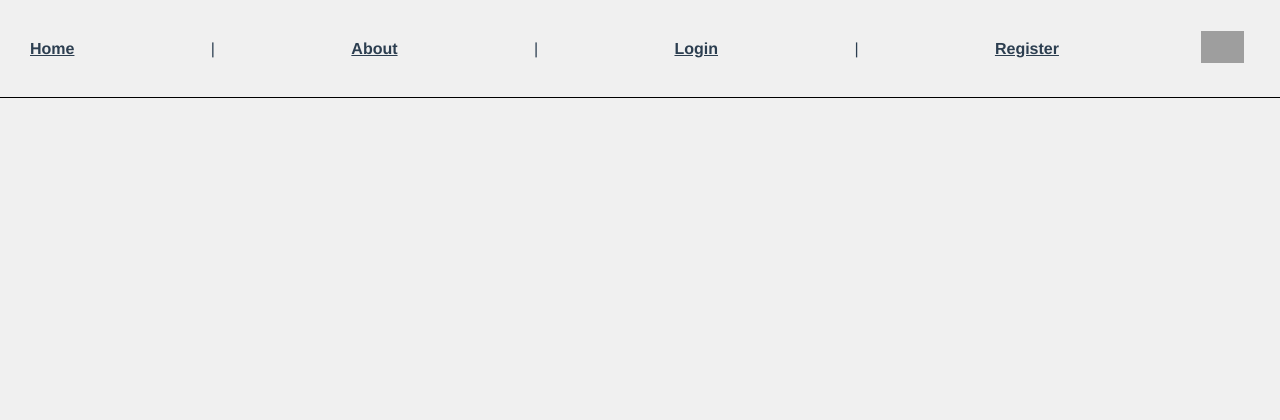
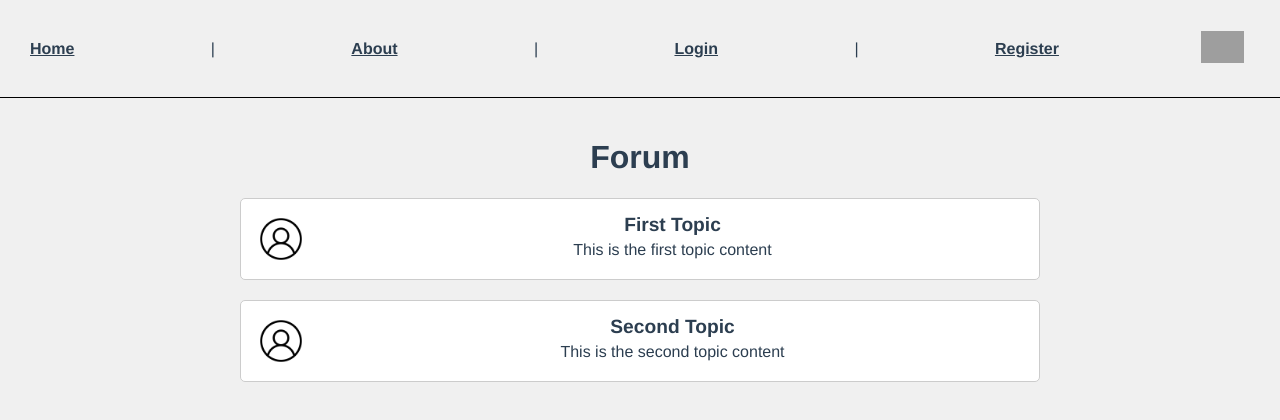
Before and after one commit to berkehanorhon/RRSS, a Vue app in the folder Frontend/rrss/: page /forum in a window 1280 px wide. Shown: the top 420 px of the page. Built offline with nearby package versions, Linux system fonts and the light colour scheme; grey boxes are pictures that could not be loaded.

Commit message:
messenger

```diff
--- /dev/null
+++ b/Frontend/rrss/src/components/MessageComponent.vue
@@ -0,0 +1,83 @@
+<template>
+  <div
+    class="message-wrapper"
+    :class="{ 'sent': sentByCurrentUser, 'received': !sentByCurrentUser }"
+  >
+    <div class="message">
+      <p>{{ message.content }}</p>
+      <span class="sender" v-if="!sentByCurrentUser">{{ message.sender }}</span>
+      <span class="date">{{ formattedDate }}</span>
+    </div>
+  </div>
+</template>
+
+<script>
+export default {
+  name: "MessageComponent",
+  props: {
+    message: Object,
+    currentUser: String,
+  },
+  computed: {
+    sentByCurrentUser() {
+      return this.message.sender === this.currentUser;
+    },
+    formattedDate() {
+      const date = new Date(this.message.sentDate);
+      return date.toLocaleString('en-GB', {
+        day: '2-digit',
+        month: '2-digit',
+        year: 'numeric',
+        hour: '2-digit',
+        minute: '2-digit',
+      });
+    }
+  }
+};
+</script>
+
+<style scoped>
+.message-wrapper {
+  display: flex;
+  margin-bottom: 10px;
+}
+
+.sent {
+  justify-content: flex-end;
+}
+
+.received {
+  justify-content: flex-start;
+}
+
+.message {
+  padding: 10px;
+  max-width: 70%;
+  word-wrap: break-word;
+  border-radius: 10px;
+  position: relative;
+}
+
+.sent .message {
+  background-color: #dcf8c6;
+  align-self: flex-end;
+}
+
+.received .message {
+  background-color: #e0e0e0;
+  align-self: flex-start;
+}
+
+.sender {
+  font-size: 0.8em;
+  color: #666;
+  margin-top: 5px;
+}
+
+.date {
+  font-size: 0.8em;
+  color: #999;
+  margin-top: 5px;
+  display: block;
+}
+</style>
--- /dev/null
+++ b/Frontend/rrss/src/components/TopicComponent.vue
@@ -0,0 +1,62 @@
+<template>
+    <div class="topic" @click="handleClick">
+      <img src="@/assets/profile_icon.png" alt="Forum Icon" class="topic-icon" />
+      <div class="topic-content">
+        <h2>{{ topic.title }}</h2>
+        <p>{{ topic.content }}</p>
+      </div>
+    </div>
+  </template>
+
+  <script>
+  export default {
+    name: 'TopicComponent',
+    props: {
+      topic: {
+        type: Object,
+        required: true
+      }
+    },
+    methods: {
+      handleClick() {
+        this.$emit('view-topic', this.topic);
+      }
+    }
+  };
+  </script>
+
+  <style scoped>
+  .topic {
+    display: flex;
+    align-items: flex-start;
+    padding: 15px;
+    border: 1px solid #ccc;
+    border-radius: 5px;
+    cursor: pointer;
+    transition: background-color 0.3s;
+    gap: 15px;
+    background-color: #fff;
+  }
+
+  .topic:hover {
+    background-color: #bebcbc;
+  }
+
+  .topic-icon {
+    width: 50px;
+    height: 50px;
+  }
+
+  .topic-content {
+    flex-grow: 1;
+  }
+
+  .topic h2 {
+    margin: 0;
+    font-size: 1.2em;
+  }
+
+  .topic p {
+    margin: 5px 0 0 0;
+  }
+  </style>
--- a/Frontend/rrss/src/router/index.js
+++ b/Frontend/rrss/src/router/index.js
@@ -3,6 +3,8 @@ import HomeView from '../views/HomeView.vue'
 import LoginView from '../views/LoginView.vue'
 import RegisterView from '../views/RegisterView.vue'
 import FromComponentTest from '@/views/FromComponentTest.vue'
+import MessageView from '@/views/MessageView.vue'
+import ForumView from '@/views/ForumView.vue';
 
 const routes = [
   {
@@ -37,6 +39,16 @@ const routes = [
     path: '/test/',
     name: 'FormTest',
     component: FromComponentTest
+  },
+  {
+    path: '/messenger/',
+    name: 'Messenger',
+    component: MessageView
+  },
+  {
+    path: '/forum',
+    name: 'Forum',
+    component: ForumView
   }
 ]
 
--- /dev/null
+++ b/Frontend/rrss/src/views/ForumView.vue
@@ -0,0 +1,60 @@
+<template>
+    <div class="forum">
+      <h1>Forum</h1>
+      <div class="topics-container">
+        <div class="topics">
+          <TopicComponent
+            v-for="topic in topics"
+            :key="topic.id"
+            :topic="topic"
+            @view-topic="viewTopic"
+          />
+        </div>
+      </div>
+    </div>
+  </template>
+
+  <script>
+  import TopicComponent from '@/components/TopicComponent.vue';
+
+  export default {
+    name: 'ForumView',
+    components: {
+      TopicComponent
+    },
+    data() {
+      return {
+        topics: [
+          { id: 1, title: 'First Topic', content: 'This is the first topic content' },
+          { id: 2, title: 'Second Topic', content: 'This is the second topic content' },
+
+        ]
+      };
+    },
+    methods: {
+      viewTopic(topic) {
+        console.log('Viewing topic:', topic);
+      }
+    }
+  };
+  </script>
+
+  <style scoped>
+  .forum {
+    padding: 20px;
+    text-align: center;
+  }
+
+  .topics-container {
+    display: flex;
+    justify-content: center;
+  }
+
+  .topics {
+    display: flex;
+    flex-direction: column;
+    gap: 20px;
+    max-width: 800px;
+    width: 100%;
+  }
+  </style>
--- /dev/null
+++ b/Frontend/rrss/src/views/MessageView.vue
@@ -0,0 +1,167 @@
+<template>
+  <div class="message-view">
+    <h1>{{ user1.name }} and {{ user2.name }}'s Conversation</h1>
+    <div class="chat-container">
+      <MessageComponent
+        v-for="(message, index) in messages"
+        :key="index"
+        :message="message"
+        :currentUser="currentUser"
+      />
+    </div>
+    <div class="input-container">
+      <input
+        type="text"
+        v-model="newMessage"
+        @keydown.enter="sendMessage"
+        placeholder="Type a message..."
+      />
+      <button @click="sendMessage">Send</button>
+    </div>
+  </div>
+</template>
+
+<script>
+import MessageComponent from "../components/MessageComponent.vue";
+
+export default {
+  name: "MessageView",
+  components: {
+    MessageComponent,
+  },
+  data() {
+    return {
+      currentUser: "John",
+      newMessage: "",
+      messages: [],
+      user1: { id: 1, name: "John" },
+      user2: { id: 2, name: "Jane" },
+    };
+  },
+  created() {
+
+    const rawMessages = [
+      {
+        receiverUserId: 2,
+        messages: [
+          {
+            senderId: 2,
+            receiverId: 1,
+            sentDate: "2024-05-19T19:33:47.270+00:00",
+            message: "Selamlar Efenim6",
+          },
+          {
+            senderId: 2,
+            receiverId: 1,
+            sentDate: "2024-05-19T19:34:01.520+00:00",
+            message: "Selamlar Efenim6",
+          },
+          {
+            senderId: 2,
+            receiverId: 1,
+            sentDate: "2024-05-19T19:34:48.349+00:00",
+            message: "Selamlar Efenim666",
+          },
+          {
+            senderId: 1,
+            receiverId: 2,
+            sentDate: "2024-05-19T19:35:48.349+00:00",
+            message: "test ilk",
+          },
+          {
+            senderId: 2,
+            receiverId: 1,
+            sentDate: "2024-05-19T20:07:28.318+00:00",
+            message: "Selamlar Efenim666",
+          },
+          {
+            senderId: 2,
+            receiverId: 1,
+            sentDate: "2024-05-20T15:24:34.521+00:00",
+            message: "As efenim",
+          },
+          {
+            senderId: 2,
+            receiverId: 1,
+            sentDate: "2024-05-20T15:24:46.156+00:00",
+            message: "As efenim2",
+          },
+          {
+            senderId: 1,
+            receiverId: 2,
+            sentDate: "2024-05-20T15:25:00.427+00:00",
+            message: "Test son",
+          },
+        ],
+      },
+    ];
+
+
+    const formattedMessages = rawMessages[0].messages.map((msg) => ({
+      content: msg.message,
+      sender: msg.senderId === this.user1.id ? this.user1.name : this.user2.name,
+      sentDate: msg.sentDate,
+    }));
+
+    this.messages = formattedMessages;
+  },
+  methods: {
+    sendMessage() {
+      if (this.newMessage.trim() !== "") {
+        this.messages.push({
+          content: this.newMessage,
+          sender: this.currentUser,
+          sentDate: new Date().toISOString(),
+        });
+        this.newMessage = "";
+      }
+    },
+  },
+};
+</script>
+
+<style scoped>
+.message-view {
+  display: flex;
+  flex-direction: column;
+  height: 100vh;
+  padding: 20px;
+  align-items: center;
+}
+
+.chat-container {
+  flex-grow: 1;
+  overflow-y: auto;
+  display: flex;
+  flex-direction: column;
+  width: 100%;
+  max-width: 600px;
+}
+
+.input-container {
+  display: flex;
+  align-items: center;
+  width: 100%;
+  max-width: 600px;
+}
+
+.input-container input {
+  flex: 1;
+  padding: 10px;
+  font-size: 16px;
+}
+
+.input-container button {
+  padding: 10px 20px;
+  font-size: 16px;
+  background-color: #007bff;
+  color: #fff;
+  border: none;
+  border-radius: 5px;
+  cursor: pointer;
+}
+
+.input-container button:hover {
+  background-color: #0056b3;
+}
+</style>
```
Also changed, not shown: Frontend/rrss/src/assets/profile_icon.png (added), Frontend/rrss/src/components/MessageBox.vue (deleted), Frontend/rrss/src/views/FromComponentTest.vue (line endings or trailing spaces), Frontend/rrss/src/views/MessengerView.vue (deleted).
